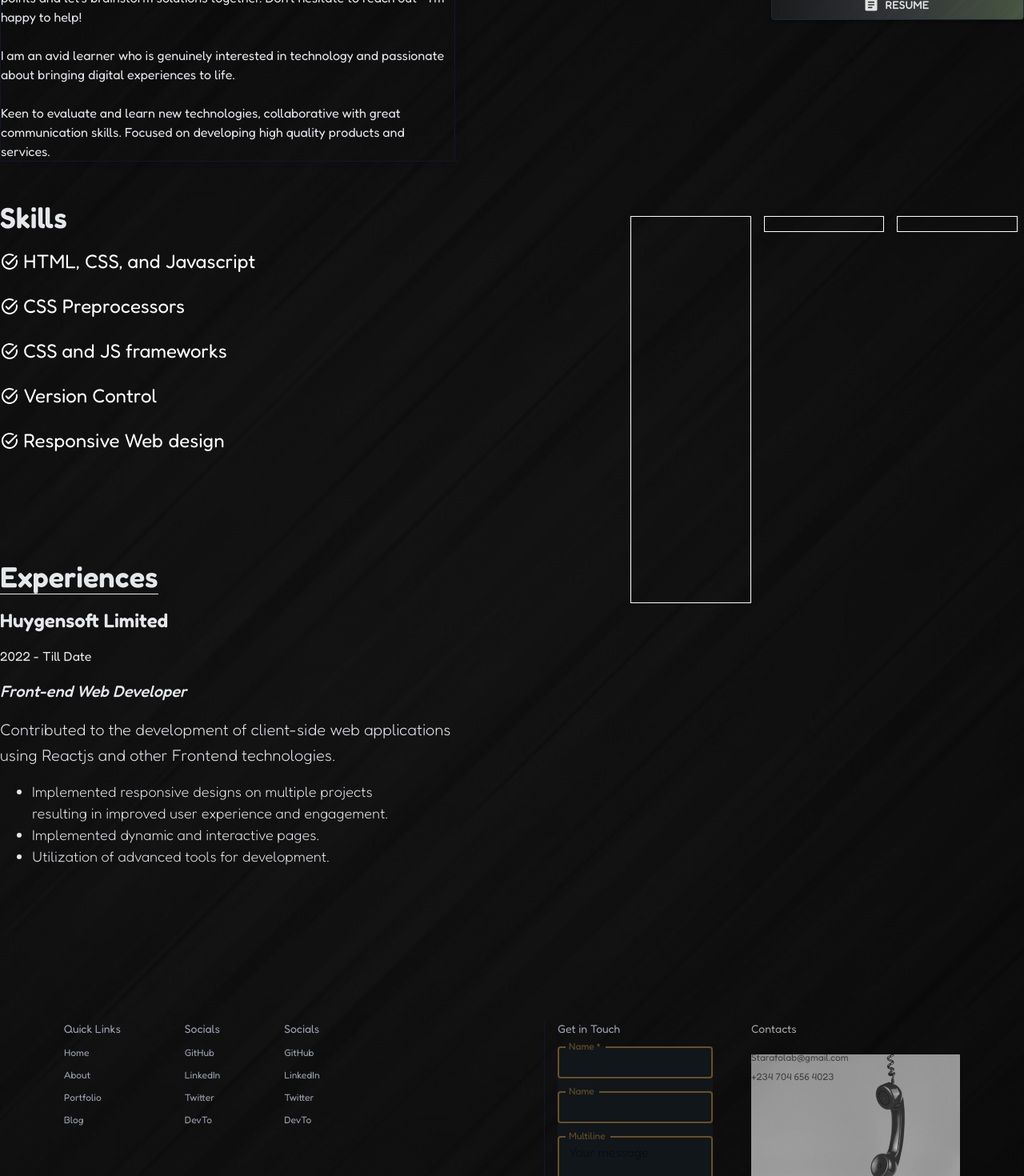
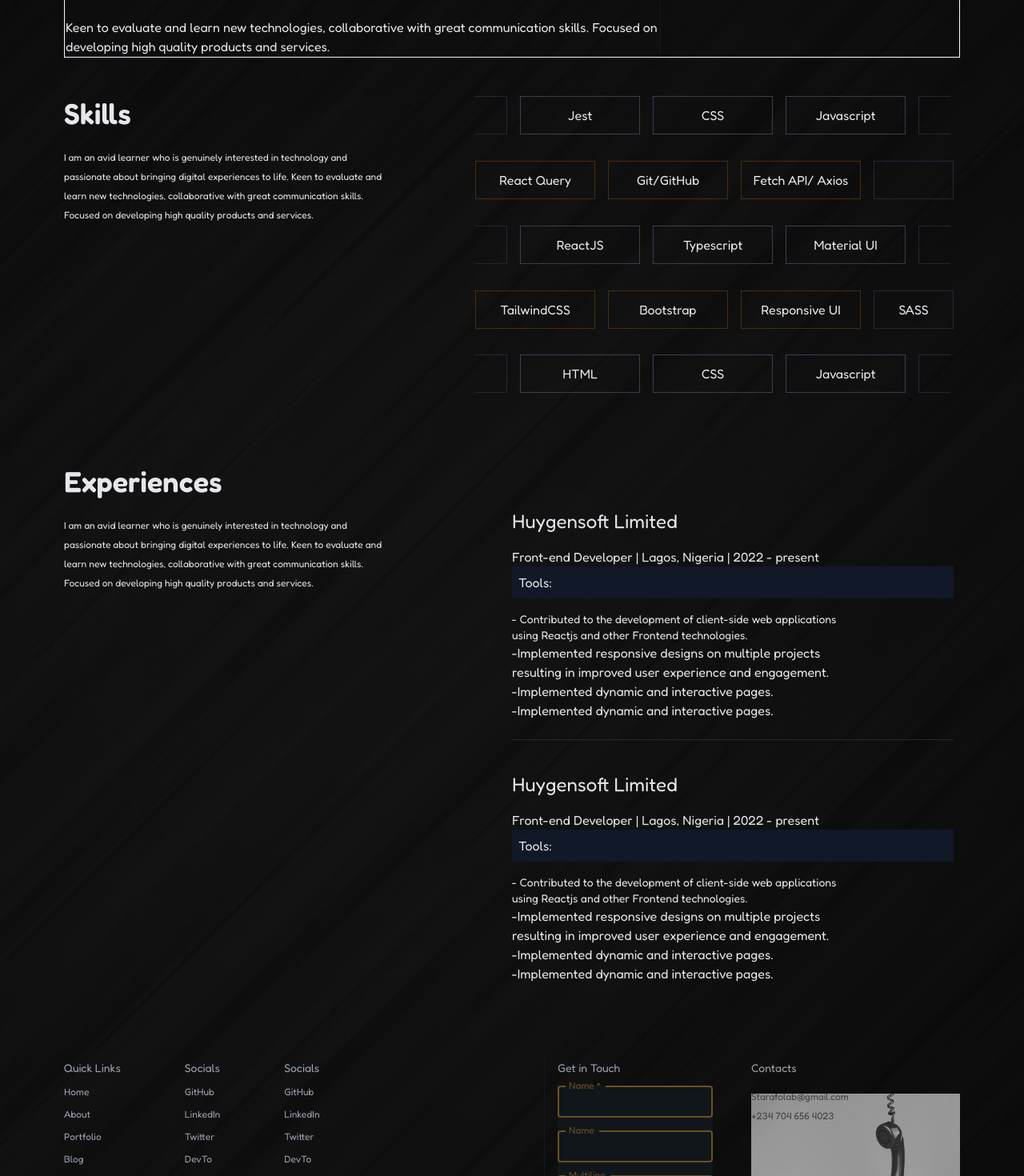
Before and after one commit to Hestia-Arc/react-portfolio, a React (Create React App) app: page /about in a window 1280 px wide. Shown: the part 800-2270 px from the top of the page at 80% size. Built offline with nearby package versions, Linux system fonts and the light colour scheme.

Commit message:
update about page

```diff
--- a/src/App.js
+++ b/src/App.js
@@ -16,7 +16,8 @@ function App() {
         <GlobalStyles
           styles={{
             "*::-webkit-scrollbar": {
-              width: "8px",
+              width: "7px",
+              height: "4px"
             },
             "*::-webkit-scrollbar-track": {
               "-webkit-box-shadow": "inset 0 0 6px rgba(0,0,0,0.4)",
--- a/src/components/Footer.js
+++ b/src/components/Footer.js
@@ -20,6 +20,7 @@ function Footer(props) {
         backgroundRepeat: "no-repeat",
         backgroundSize: "cover",
       }}
+      pt={4}
     >
       <PaddedBox>
         <Box
--- a/src/components/about/About.js
+++ b/src/components/about/About.js
@@ -22,6 +22,7 @@ import TaskAltRoundedIcon from "@mui/icons-material/TaskAltRounded";
 import Footer from "../Footer";
 import darkbg from "../../data/c-bg.png";
 import { tokens } from "../../theme";
+import { PaddedBox } from "../../UI/pages";
 // import { PaddedBox } from "../../UI/pages";
 
 const AboutBox = styled(Box)((theme) => ({
@@ -128,22 +129,19 @@ export default function About() {
           </Stack>
         </NavBox>
 
-        {/* <PaddedBox> */}
         {/* --------------------------------------- */}
         {/* ABOUT */}
         {/* --------------------------------------- */}
-          <Box>
-            {/*MEET ME------------------------ */}
-            <Stack
-              spacing={5}
-              sx={{
-                padding: "60px 0",
-                // : "1px solid black"
-              }}
-            >
+        <PaddedBox mb={5}>
           {/* ==================== */}
           {/* TITLE */}
-              <Stack alignItems="flex-end" spacing={0.5}>
+          <Stack
+            alignItems="flex-end"
+            spacing={0.5}
+            mt={6}
+            pb={2}
+            sx={{ borderBottom: `0.5px solid ${colors.grey[800]}` }}
+          >
             <Typography variant="xsDisplay">Meet me</Typography>
             {/* <Divider orientation="vertical" variant="middle" flexItem /> */}
             <Typography variant="smText" sx={{ color: colors.grey[500] }}>
@@ -151,24 +149,19 @@ export default function About() {
             </Typography>
           </Stack>
 
+          {/* ------------ */}
           <Stack
-                direction={{ xs: "column-reverse", sm: "row" }}
-                justifyContent="space-between"
-                spacing={2}
-                alignItems="center"
+            direction="row"
             sx={{
-                  minHeight: "20rem",
-                  //  border: "1px solid black"
-                  borderTop: `0.5px solid ${colors.grey[800]}`,
+              border: "1px solid white",
             }}
           >
             {/* ==================== */}
             {/* ABOUT CONTENT */}
             <Box
               sx={{
-                    flex: 6,
+                flex: 2,
                 // border: "1px solid black",
-                    display: "flex",
               }}
             >
               <Stack
@@ -177,27 +170,26 @@ export default function About() {
                   border: `solid 1px ${colors.grey[900]}`,
                   boxShadow: "2px 6px 12px rgba(0,0,0,.1)",
                   // padding: 4,
-                      width: { xs: "100%", sm: "60%" },
+                  // width: { xs: "100%", sm: "60%" },
                 }}
               >
                 <TextBox variant="baseText">
                   {" "}
-                      As a driven and detail-oriented Frontend Developer, I
-                      leverage my experience in building user-friendly web
-                      interfaces that drive results.
+                  As a driven and detail-oriented Frontend Developer, I leverage
+                  my experience in building user-friendly web interfaces that
+                  drive results.
                 </TextBox>
 
                 <TextBox variant="baseText">
-                      Adept in building modern, responsive and functional UIs
-                      using React, MUI/Chakra UI, tailored to specific user
-                      needs, ensuring an accessible and seamless experience
-                      across all devices.
+                  Adept in building modern, responsive and functional UIs using
+                  React, MUI/Chakra UI, tailored to specific user needs,
+                  ensuring an accessible and seamless experience across all
+                  devices.
                 </TextBox>
 
                 <TextBox variant="baseText">
                   {" "}
-                      <TaskAltRoundedIcon color="blue" /> Effective time
-                      management{" "}
+                  <TaskAltRoundedIcon color="blue" /> Effective time management{" "}
                 </TextBox>
 
                 <TextBox variant="baseText">
@@ -238,32 +230,27 @@ export default function About() {
                   <TextBox variant="baseText">
                     Seeking exciting frontend challenges! Share your current
                     project's UI pain points and let's brainstorm solutions
-                        together. Don't hesitate to reach out - I'm happy to
-                        help!
+                    together. Don't hesitate to reach out - I'm happy to help!
                   </TextBox>
                 </Stack>
 
                 <TextBox variant="baseText">
-                      I am an avid learner who is genuinely interested in
-                      technology and passionate about bringing digital
-                      experiences to life.
+                  I am an avid learner who is genuinely interested in technology
+                  and passionate about bringing digital experiences to life.
                 </TextBox>
                 <TextBox variant="baseText">
                   Keen to evaluate and learn new technologies, collaborative
-                      with great communication skills. Focused on developing
-                      high quality products and services.{" "}
+                  with great communication skills. Focused on developing high
+                  quality products and services.{" "}
                 </TextBox>
               </Stack>
             </Box>
 
             {/* ==================== */}
             {/* AVATAR */}
-                <Stack
-                  alignItems={{ xs: "center" }}
-                  spacing={6}
+            <Box
               sx={{
-                    flex: 2,
-                    paddingTop: 5,
+                flex: 1,
                 // border: "1px solid black",
               }}
             >
@@ -302,10 +289,7 @@ export default function About() {
                     </a>
                   </span>
                   <span>
-                        <a
-                          href="https://twitter.com/arc_hestia00"
-                          target="blank"
-                        >
+                    <a href="https://twitter.com/arc_hestia00" target="blank">
                       <TwitterIcon />
                     </a>
                   </span>
@@ -315,11 +299,7 @@ export default function About() {
                     </a>
                   </span>
                 </Stack>
-                    <a
-                      href={CV}
-                      download="Esther's Cv"
-                      style={{ width: "100%" }}
-                    >
+                <a href={CV} download="Esther's Cv" style={{ width: "100%" }}>
                   <Button
                     variant="contained"
                     startIcon={<ArticleRoundedIcon />}
@@ -333,56 +313,25 @@ export default function About() {
                   </Button>
                 </a>
               </Stack>
+            </Box>
           </Stack>
-              </Stack>
-            </Stack>
+        </PaddedBox>
 
-            {/* -------------------------------------------------- */}
-
+        {/* --------------------------------------- */}
         {/* SKILLS */}
-            <Box sx={{ position: "relative" }}>
-              <Box
+        <PaddedBox mb={5}>
+          <Stack direction="row">
+            {/* BOX-1 */}
+            <Stack
+              spacing={4}
               sx={{
-                  position: "absolute",
-                  top: 0,
-                  right: 0,
-                  height: "500px",
-                  width: "500px",
-                  // border: "1px solid white",
+                flex: 1,
+                minHeight: 400,
+                // border: "1px solid #ebebeb",
+                borderRadius: "10px",
+                marginTop: "20px ",
               }}
-                p={1}
             >
-                <Grid
-                  container
-                  columnSpacing={2}
-                  columns={12}
-                  justifyContent="center"
-                  sx={{height: '100%'}}
-                >
-
-                  {/* item1 */}
-                  <Grid item xs={4}>
-                    <Box
-                      sx={{ height: "100%", border: "1px solid white" }}
-                    ></Box>
-                  </Grid>
-
-                  {/* item2 */}
-                  <Grid item xs={4}>
-                    <Box
-                      sx={{ height: "20px", border: "1px solid white" }}
-                    ></Box>
-                  </Grid>
-
-                  {/* item3 */}
-                  <Grid item xs={4}>
-                    <Box
-                      sx={{ height: "20px", border: "1px solid white" }}
-                    ></Box>
-                  </Grid>
-                </Grid>
-              </Box>
-
               <Typography
                 variant="xsDisplay"
                 // sx={{ borderBottom: "1px solid #ebebeb" }}
@@ -390,82 +339,316 @@ export default function About() {
                 Skills
               </Typography>
 
+              <Box sx={{ width: "400px" }}>
+                <Typography
+                  variant="xsText"
+                  // sx={{ borderBottom: "1px solid #ebebeb" }}
+                >
+                  I am an avid learner who is genuinely interested in technology
+                  and passionate about bringing digital experiences to life.
+                  Keen to evaluate and learn new technologies, collaborative
+                  with great communication skills. Focused on developing high
+                  quality products and services.
+                </Typography>
+              </Box>
+            </Stack>
+
+            {/* BOX-2 */}
             <Box
               sx={{
+                flex: 1,
+                // position: "absolute",
+                // top: 0,
+                // right: 0,
+                // height: "500px",
+                // width: "500px",
+                // border: "1px solid white",
+              }}
+              p={1}
+            >
+              <Grid
+                container
+                // rowSpacing={2}
+                // columnSpacing={2}
+                columns={12}
+                alignItems="flex-start"
+                // justifyContent="center"
+                sx={{ height: "100%" }}
+              >
+                {/* row-1 */}
+                <Grid item xs={12}>
+                  <BrickDesignTwo tag1="Jest" tag2="CSS" tag3="Javascript" />
+                </Grid>
+
+                {/* row-2 */}
+                <Grid item xs={12}>
+                  <BrickDesignOne
+                    tag1="React Query"
+                    tag2="Git/GitHub"
+                    tag3="Fetch API/ Axios"
+                  />
+                </Grid>
+
+                {/* row-3 */}
+                <Grid item xs={12}>
+                  <BrickDesignTwo
+                    tag1="ReactJS"
+                    tag2="Typescript"
+                    tag3="Material UI"
+                  />
+                </Grid>
+
+                {/* row-4 */}
+                <Grid item xs={12}>
+                  <BrickDesignOne
+                    tag1="TailwindCSS"
+                    tag2="Bootstrap"
+                    tag3="Responsive UI"
+                    tag4="SASS"
+                  />
+                </Grid>
+
+                {/* row-5 */}
+                <Grid item xs={12}>
+                  <BrickDesignTwo tag1="HTML" tag2="CSS" tag3="Javascript" />
+                </Grid>
+              </Grid>
+            </Box>
+          </Stack>
+        </PaddedBox>
+
+        {/* --------------------------------------- */}
+        {/*EXPERIENCE  */}
+        {/* ------------------------------------- */}
+
+        <PaddedBox mb={5}>
+          <Stack direction="row">
+            {/* BOX-1 */}
+            <Stack
+              spacing={4}
+              sx={{
+                flex: 1,
                 minHeight: 400,
                 // border: "1px solid #ebebeb",
                 borderRadius: "10px",
                 marginTop: "20px ",
               }}
             >
-                <Stack spacing={3}>
-                  <SkillBox name="HTML, CSS, and Javascript" />
-                  <SkillBox name="CSS Preprocessors" />
-                  <SkillBox name="CSS and JS frameworks" />
-                  <SkillBox name="Version Control" />
-                  <SkillBox name="Responsive Web design" />
-                </Stack>
-              </Box>
-            </Box>
-
-            {/*EXPERIENCE  */}
-            <Box
-              sx={{
-                paddingBottom: 10,
-              }}
-            >
               <Typography
                 variant="xsDisplay"
-                sx={{ borderBottom: "1px solid #ebebeb" }}
+                // sx={{ borderBottom: "1px solid #ebebeb" }}
               >
                 Experiences
               </Typography>
 
+              <Box sx={{ width: "400px" }}>
+                <Typography
+                  variant="xsText"
+                  // sx={{ borderBottom: "1px solid #ebebeb" }}
+                >
+                  I am an avid learner who is genuinely interested in technology
+                  and passionate about bringing digital experiences to life.
+                  Keen to evaluate and learn new technologies, collaborative
+                  with great communication skills. Focused on developing high
+                  quality products and services.
+                </Typography>
+              </Box>
+            </Stack>
+
+            {/* BOX-2 */}
             <Box
               sx={{
-                  minHeight: 400,
-                  // border: "1px solid #ebebeb",
-                  borderRadius: "10px",
-                  margin: "20px 0",
+                flex: 1,
+                // position: "absolute",
+                // top: 0,
+                // right: 0,
+                // height: "500px",
+                // width: "500px",
+                // border: "1px solid white",
+              }}
+              p={1}
+              pt={8}
+            >
+              {/* exp 1 */}
+              <Stack
+                spacing={2}
+                sx={{
+                  borderBottom: `1px solid ${colors.grey[800]}`,
+                  paddingBottom: 3,
                 }}
               >
-                <Stack spacing={2}>
-                  <Typography variant="h5" sx={{ fontWeight: 600 }}>
-                    Huygensoft Limited
+                <Typography variant="xxlText">Huygensoft Limited</Typography>
+                <Stack>
+                  <Typography>
+                    Front-end Developer | Lagos, Nigeria | 2022 - present
                   </Typography>
-                  <Typography>2022 - Till Date</Typography>
-                  <Typography variant="h6">
-                    <i>Front-end Web Developer</i>
+                  <Typography
+                    sx={{ backgroundColor: colors.grey[900], padding: 1 }}
+                  >
+                    Tools:{" "}
                   </Typography>
+                </Stack>
 
-                  <Typography variant="h6" sx={{ fontWeight: 300 }}>
-                    Contributed to the development of client-side web
+                {/* -..... */}
+                <Stack>
+                  <Typography variant="smText">
+                    - Contributed to the development of client-side web
                     applications <br />
                     using Reactjs and other Frontend technologies.
                   </Typography>
-                  <ul
-                    style={{
-                      fontFamily: "Fredoka",
-                      fontSize: 18,
-                      fontWeight: 300,
-                    }}
+                  <Typography>
+                    -Implemented responsive designs on multiple projects <br />
+                    resulting in improved user experience and engagement.
+                  </Typography>
+                  <Typography>
+                    -Implemented dynamic and interactive pages.
+                  </Typography>
+                  <Typography>
+                    -Implemented dynamic and interactive pages.
+                  </Typography>
+                  {/* <Typography></Typography> */}
+                  {/* <Typography></Typography> */}
+                  {/* <Typography></Typography> */}
+                  {/* <Typography></Typography> */}
+                </Stack>
+              </Stack>
+
+              {/* exp 2 */}
+              <Stack spacing={2} mt={5}>
+                <Typography variant="xxlText">Huygensoft Limited</Typography>
+                <Stack>
+                  <Typography>
+                    Front-end Developer | Lagos, Nigeria | 2022 - present
+                  </Typography>
+                  <Typography
+                    sx={{ backgroundColor: colors.grey[900], padding: 1 }}
                   >
-                    <li>
-                      Implemented responsive designs on multiple projects <br />
+                    Tools:{" "}
+                  </Typography>
+                </Stack>
+
+                {/* -..... */}
+                <Stack>
+                  <Typography variant="smText">
+                    - Contributed to the development of client-side web
+                    applications <br />
+                    using Reactjs and other Frontend technologies.
+                  </Typography>
+                  <Typography>
+                    -Implemented responsive designs on multiple projects <br />
                     resulting in improved user experience and engagement.
-                    </li>
-
-                    <li> Implemented dynamic and interactive pages.</li>
-                    <li>Utilization of advanced tools for development.</li>
-                  </ul>
+                  </Typography>
+                  <Typography>
+                    -Implemented dynamic and interactive pages.
+                  </Typography>
+                  <Typography>
+                    -Implemented dynamic and interactive pages.
+                  </Typography>
+                  {/* <Typography></Typography> */}
+                  {/* <Typography></Typography> */}
+                  {/* <Typography></Typography> */}
+                  {/* <Typography></Typography> */}
+                </Stack>
               </Stack>
             </Box>
-            </Box>
-          </Box>
+          </Stack>
+        </PaddedBox>
 
         <Footer />
-        {/* </PaddedBox> */}
       </AboutBox>
     </>
   );
 }
+
+function BrickDesignOne({ tag1, tag2, tag3, tag4 }) {
+  const theme = useTheme();
+  const colors = tokens(theme.palette.mode);
+
+  const StyledBox = styled(Box)({
+    border: `1px solid ${colors.goldAccent[800]}`,
+    width: "150px",
+    display: "flex",
+    alignItems: "center",
+    justifyContent: "center",
+  });
+
+  return (
+    <Stack
+      direction="row"
+      spacing={2}
+      sx={{
+        height: "3rem",
+        // border: "1px solid white"
+      }}
+    >
+      <StyledBox>
+        <Typography>{tag1}</Typography>
+      </StyledBox>
+      <StyledBox>
+        <Typography>{tag2}</Typography>
+      </StyledBox>
+      <StyledBox>
+        <Typography>{tag3}</Typography>
+      </StyledBox>
+      <Box
+        sx={{
+          border: `1px solid ${colors.grey[800]}`,
+          width: "100px",
+          display: "flex",
+          alignItems: "center",
+          justifyContent: "center",
+        }}
+      >
+        <Typography>{tag4}</Typography>
+      </Box>
+    </Stack>
+  );
+}
+
+function BrickDesignTwo({ tag1, tag2, tag3 }) {
+  const theme = useTheme();
+  const colors = tokens(theme.palette.mode);
+
+  const StyledBox = styled(Box)({
+    border: `1px solid ${colors.grey[700]}`,
+    width: "150px",
+    display: "flex",
+    alignItems: "center",
+    justifyContent: "center",
+  });
+
+  return (
+    <Stack
+      direction="row"
+      spacing={2}
+      sx={{
+        height: "3rem",
+        // border: "1px solid white"
+      }}
+    >
+      <Box
+        sx={{
+          border: `1px solid ${colors.grey[800]}`,
+          borderLeft: "none",
+          width: "40px",
+        }}
+      ></Box>
+      <StyledBox>
+        <Typography>{tag1}</Typography>
+      </StyledBox>
+      <StyledBox>
+        <Typography>{tag2}</Typography>
+      </StyledBox>
+      <StyledBox>
+        <Typography>{tag3}</Typography>
+      </StyledBox>
+      <Box
+        sx={{
+          border: `1px solid ${colors.grey[800]}`,
+          borderRight: "none",
+          width: "40px",
+        }}
+      ></Box>
+    </Stack>
+  );
+}
--- a/src/components/home/Home.js
+++ b/src/components/home/Home.js
@@ -29,7 +29,7 @@ const HomeContainer = styled(Box)((props) => ({
   minWidth: "1350px",
   maxWidth: "1400px",
   margin: "0 auto",
-  backgroundColor: "#ccc",
+  // backgroundColor: "rgba(0,0,0,0.2)",
 
   [props.theme.breakpoints.down("sm")]: {
     minWidth: "325px",
@@ -290,8 +290,12 @@ export default function Home() {
         {/* </Overlay> */}
       </Box>
 
+      <Box sx={{height: "400px", backgroundColor: colors.goldAccent[800]}}>
+
+      </Box>
+
       {/* footer */}
-     <Footer bg={true}/>
+      <Footer bg={true}/>
     </HomeContainer>
   );
 }
```
Also changed, not shown: src/components/project/Project.js (+3 -4 lines). Lines whose indentation alone changed are shown as unchanged.
